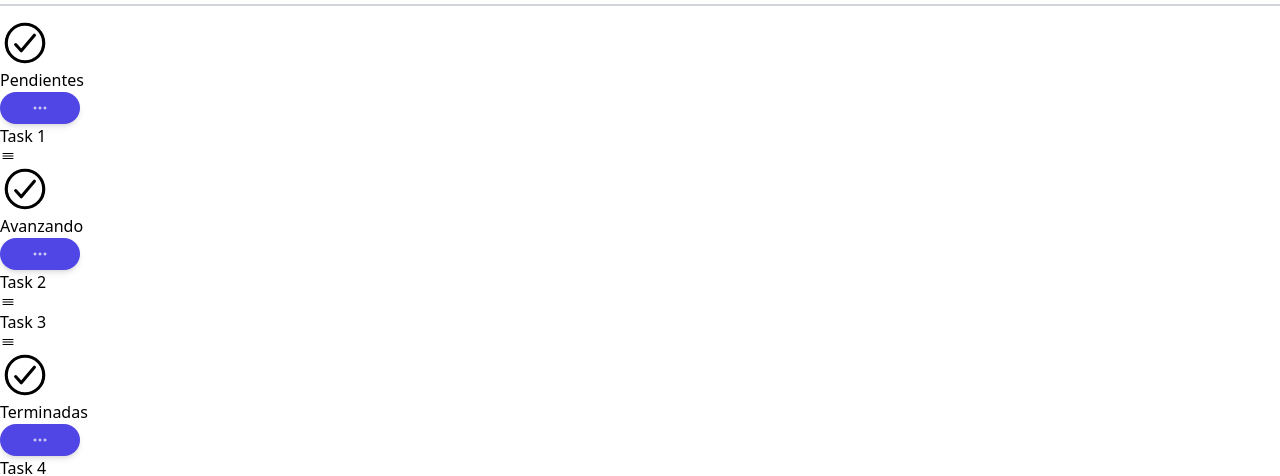
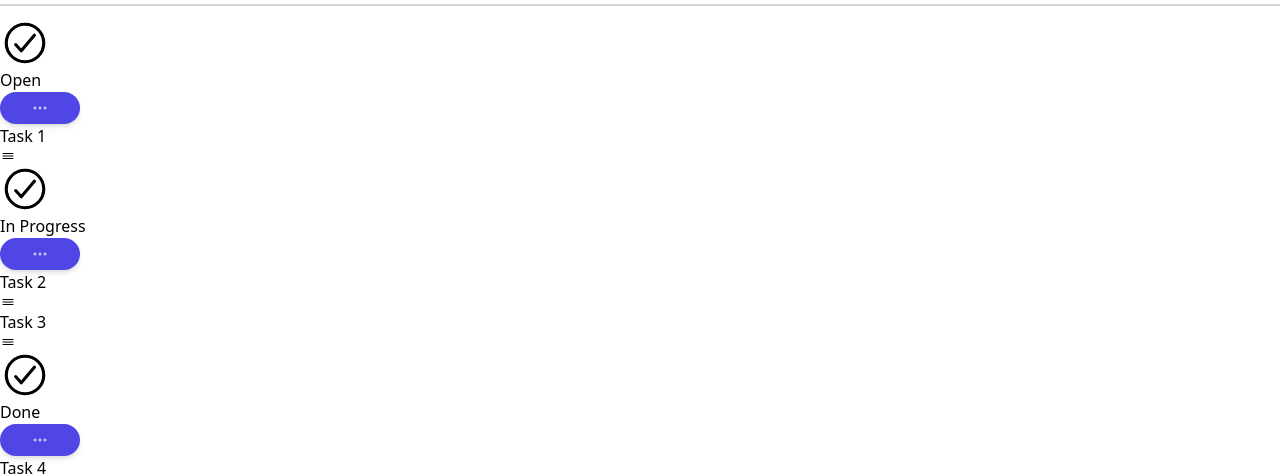
Before and after one commit to Carloslt5/zustand-dashboard-demo, a React (Vite) app: page /dashboard/tasks in a window 1280 px wide. Shown: the part 762-1238 px from the top of the page. Built offline with nearby package versions, Linux system fonts and the light colour scheme.

Commit message:
✅ feature: add event onDragOver, onDragLeave y onDrop in task

```diff
--- a/src/components/jira/JiraTasks.tsx
+++ b/src/components/jira/JiraTasks.tsx
@@ -1,3 +1,4 @@
+import { DragEvent } from "react";
 import { IoCheckmarkCircleOutline, IoEllipsisHorizontalOutline } from "react-icons/io5";
 import { Task, TaskStatus } from "../../interfaces/task.type";
 import { SingleTask } from "../../pages/02-objects/SingleTask";
@@ -8,9 +9,30 @@ interface Props {
   value: TaskStatus;
 }
 
-export const JiraTasks = ({ title, tasks }: Props) => {
+export const JiraTasks = ({ title, tasks, value }: Props) => {
+  const handleDragOver = (e: DragEvent<HTMLDivElement>) => {
+    e.preventDefault();
+    console.log("onDragOver");
+  };
+
+  const handleDragLeave = (e: DragEvent<HTMLDivElement>) => {
+    e.preventDefault();
+    console.log("onDragLeave");
+  };
+
+  const handleDrop = (e: DragEvent<HTMLDivElement>) => {
+    e.preventDefault();
+    console.log({ value });
+    console.log("onDrop");
+  };
+
   return (
-    <div className="!text-black relative flex flex-col rounded-[20px]  bg-white bg-clip-border shadow-3xl shadow-shadow-500  w-full !p-4 3xl:p-![18px]">
+    <div
+      onDragOver={handleDragOver}
+      onDragLeave={handleDragLeave}
+      onDrop={handleDrop}
+      className="!text-black relative flex flex-col rounded-[20px]  bg-white bg-clip-border shadow-3xl shadow-shadow-500  w-full !p-4 3xl:p-![18px]"
+    >
       {/* Task Header */}
       <div className="relative flex flex-row flex-wrap justify-between gap-2">
         <div className="flex items-center justify-center gap-2">
--- a/src/pages/02-objects/JiraPage.tsx
+++ b/src/pages/02-objects/JiraPage.tsx
@@ -14,11 +14,11 @@ export const JiraPage = () => {
       <hr />
 
       <div className="grid grid-cols-1 gap-4 sm:grid-cols-2 md:grid-cols-3">
-        <JiraTasks title="Pendientes" value={TaskStatus.OPEN} tasks={openTask} />
+        <JiraTasks title="Open" value={TaskStatus.OPEN} tasks={openTask} />
 
-        <JiraTasks title="Avanzando" value={TaskStatus.IN_PROGRESS} tasks={inProgressTask} />
+        <JiraTasks title="In Progress" value={TaskStatus.IN_PROGRESS} tasks={inProgressTask} />
 
-        <JiraTasks title="Terminadas" value={TaskStatus.DONE} tasks={doneTask} />
+        <JiraTasks title="Done" value={TaskStatus.DONE} tasks={doneTask} />
       </div>
     </>
   );
```
